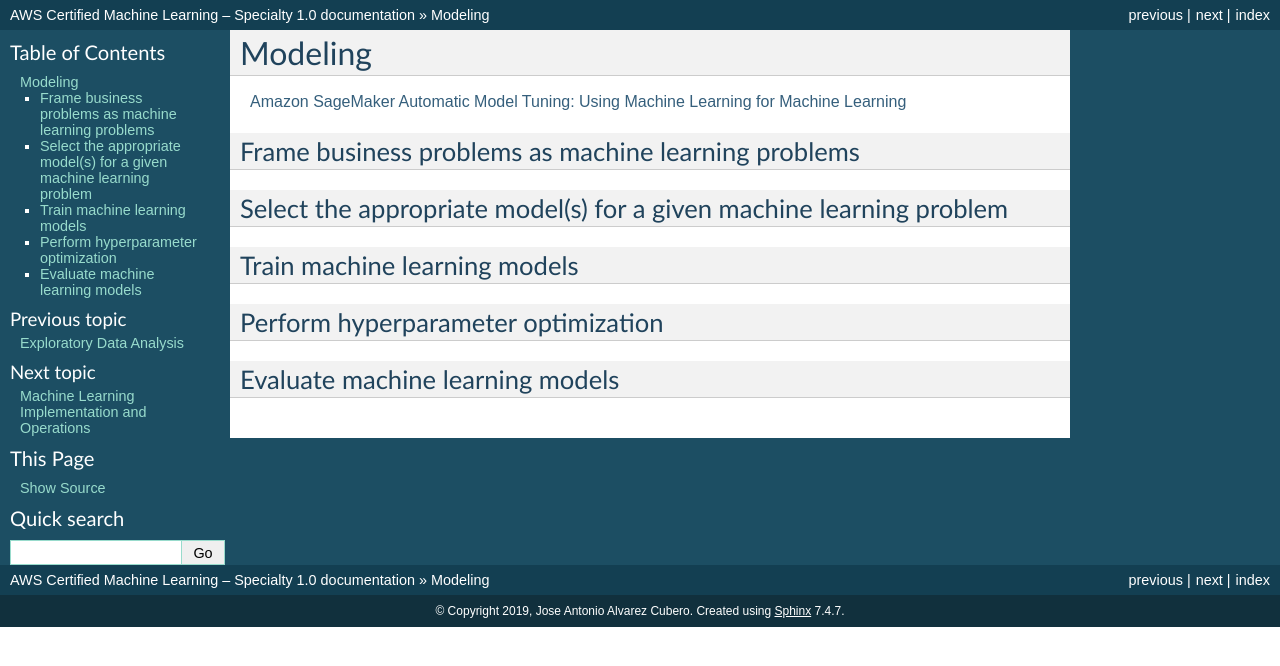
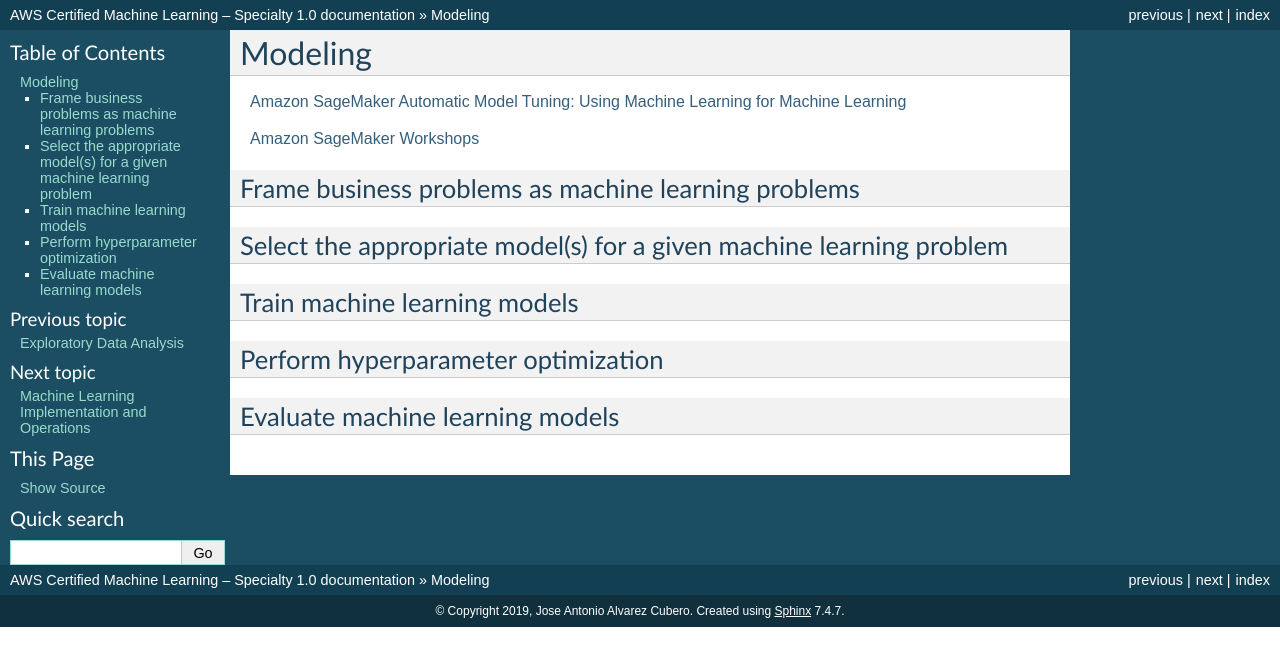
Before and after one commit to jacubero/aws-ml, a Sphinx documentation site: the page built from docs/modeling.rst, in a window 1280 px wide. Shown: the top 666 px of the page. Built offline with Sphinx 7.4.7, drawn with Linux system fonts in a browser that asks for light colours; formulas are drawn with MathJax 3; pages that are not in the unit, such as notebooks, are missing from menus.

Commit message:
New version

```diff
--- a/docs/modeling.rst
+++ b/docs/modeling.rst
@@ -1,7 +1,9 @@
 Modeling
 ########
 
-`Amazon SageMaker Automatic Model Tuning: Using Machine Learning for Machine Learning <https://aws.amazon.com/es/blogs/aws/sagemaker-automatic-model-tuning/>`_
+`Amazon SageMaker Automatic Model Tuning: Using Machine Learning for Machine Learning <https://github.com/awslabs/amazon-sagemaker-workshop>`_
+
+`Amazon SageMaker Workshops <https://aws.amazon.com/es/blogs/aws/sagemaker-automatic-model-tuning/>`_
 
 
 Frame business problems as machine learning problems
```
